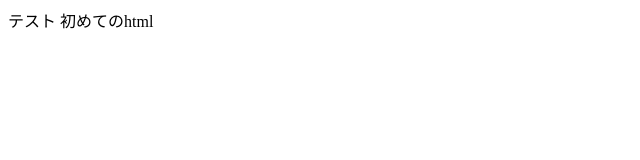
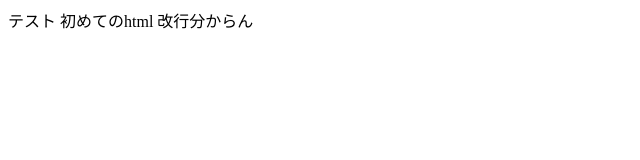
Before and after one commit to Kaito-Aoyama/4-21_test, a plain HTML site: page index.html in a window 1280 px wide. Shown: the whole page, without its empty margins (0-640 px from the left). Drawn offline with Linux system fonts and the light colour scheme.

Commit message:
Update index.html

```diff
--- a/index.html
+++ b/index.html
@@ -7,5 +7,6 @@
   <body>
     テスト
     初めてのhtml
+    改行分からん
   </body>
 </html>
```
